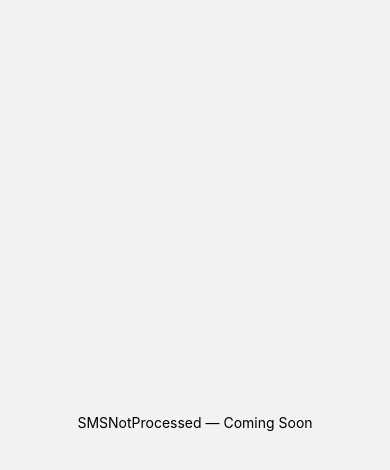
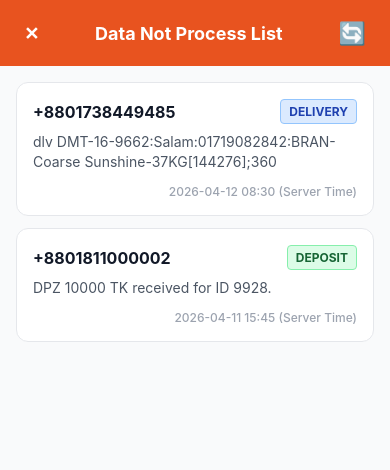
Before and after one commit to maksudrony/HelloSunshine-Demand-SMS, a React Native app: screen /SMSNotProcessed in a window 390 px wide. Shown: the top 470 px of the page. Built offline with nearby package versions, Linux system fonts and the light colour scheme.

Commit message:
created SMS Not Processed Screen

```diff
--- /dev/null
+++ b/src/components/SMSCard.tsx
@@ -0,0 +1,78 @@
+import React from 'react';
+import { View, Text, StyleSheet } from 'react-native';
+import { SMSMessage, SMSType } from '../types/index';
+
+interface SMSCardProps {
+  item: SMSMessage;
+  // Optional prop so the second screen can add "(Server Time)"
+  timestampSuffix?: string;
+}
+
+const SMSCard: React.FC<SMSCardProps> = ({ item, timestampSuffix = '' }) => {
+  const getTypeStyles = (type: SMSType) => {
+    switch (type) {
+      case 'Deposit': return [styles.badgeContainer, styles.badgeDeposit];
+      case 'Delivery': return [styles.badgeContainer, styles.badgeDelivery];
+      case 'Invalid': return [styles.badgeContainer, styles.badgeInvalid];
+      default: return [styles.badgeContainer, styles.badgeDefault];
+    }
+  };
+
+  const getTypeColor = (type: SMSType) => {
+    switch (type) {
+      case 'Deposit': return '#166534';
+      case 'Delivery': return '#1e40af';
+      case 'Invalid': return '#991b1b';
+      default: return '#374151';
+    }
+  };
+
+  return (
+    <View style={styles.card}>
+      <View style={styles.cardHeader}>
+        <Text style={styles.senderText}>{item.sender}</Text>
+        <View style={getTypeStyles(item.type)}>
+          <Text style={[styles.badgeText, { color: getTypeColor(item.type) }]}>
+            {item.type.toUpperCase()}
+          </Text>
+        </View>
+      </View>
+
+      <Text style={styles.bodyText} numberOfLines={2}>
+        {item.body}
+      </Text>
+
+      <View style={styles.cardFooter}>
+        <Text style={styles.timestampText}>
+          {item.timestamp}{timestampSuffix}
+        </Text>
+      </View>
+    </View>
+  );
+};
+
+const styles = StyleSheet.create({
+  card: {
+    backgroundColor: '#ffffff',
+    borderRadius: 12,
+    padding: 16,
+    marginBottom: 12,
+    marginHorizontal: 16,
+    borderWidth: 1,
+    borderColor: '#e5e7eb',
+    elevation: 1,
+  },
+  cardHeader: { flexDirection: 'row', justifyContent: 'space-between', alignItems: 'center', marginBottom: 8 },
+  senderText: { color: '#111827', fontWeight: 'bold', fontSize: 16 },
+  badgeContainer: { paddingHorizontal: 8, paddingVertical: 4, borderRadius: 4, borderWidth: 1 },
+  badgeDeposit: { backgroundColor: '#dcfce7', borderColor: '#86efac' },
+  badgeDelivery: { backgroundColor: '#dbeafe', borderColor: '#93c5fd' },
+  badgeInvalid: { backgroundColor: '#fee2e2', borderColor: '#fca5a5' },
+  badgeDefault: { backgroundColor: '#f3f4f6', borderColor: '#d1d5db' },
+  badgeText: { fontSize: 12, fontWeight: 'bold' },
+  bodyText: { color: '#4b5563', fontSize: 14, marginBottom: 12, lineHeight: 20 },
+  cardFooter: { flexDirection: 'row', justifyContent: 'flex-end' },
+  timestampText: { color: '#9ca3af', fontSize: 12, fontWeight: '500' },
+});
+
+export default SMSCard;
--- a/src/navigation/AppNavigator.tsx
+++ b/src/navigation/AppNavigator.tsx
@@ -4,6 +4,7 @@ import {createNativeStackNavigator} from '@react-navigation/native-stack';
 import {RootStackParamList} from '../types/index';
 import SMSNotSyncedScreen from '@screens/SMSNotSyncedScreen';
 import DashboardScreen from '@screens/DashboardScreen';
+import SMSNotProcessedScreen from '@screens/SMSNotProcessedScreen';
 
 // Placeholder screens (will build these next)
 import {View, Text, StyleSheet} from 'react-native';
@@ -31,7 +32,7 @@ const AppNavigator: React.FC = () => {
         screenOptions={{headerShown: false}}>
         <Stack.Screen name="Dashboard" component={DashboardScreen} />
         <Stack.Screen name="SMSNotSynced" component={SMSNotSyncedScreen} />
-        <Stack.Screen name="SMSNotProcessed" component={PlaceholderScreen} />
+        <Stack.Screen name="SMSNotProcessed" component={SMSNotProcessedScreen} />
         <Stack.Screen name="SMSReport" component={PlaceholderScreen} />
       </Stack.Navigator>
     </NavigationContainer>
--- /dev/null
+++ b/src/screens/SMSNotProcessedScreen.tsx
@@ -0,0 +1,93 @@
+import React, { useState, useEffect } from 'react';
+import { View, Text, FlatList, TouchableOpacity, Alert, ActivityIndicator, StyleSheet } from 'react-native';
+import { SafeAreaView } from 'react-native-safe-area-context';
+import { NativeStackNavigationProp } from '@react-navigation/native-stack';
+import { RootStackParamList, SMSMessage } from '../types/index';
+import SMSCard from '@components/SMSCard';
+
+type NavigationProp = NativeStackNavigationProp<RootStackParamList, 'SMSNotProcessed'>;
+
+interface Props { navigation: NavigationProp; }
+
+const SMSNotProcessedScreen: React.FC<Props> = ({ navigation }) => {
+  const [pendingList, setPendingList] = useState<SMSMessage[]>([]);
+  const [isFetching, setIsFetching] = useState(true);
+  const [isProcessing, setIsProcessing] = useState(false);
+
+  useEffect(() => { fetchPendingData(); }, []);
+
+  const fetchPendingData = () => {
+    setIsFetching(true);
+    setTimeout(() => {
+      const mockDbData: SMSMessage[] = [
+        { id: 'DB_101', sender: '+8801738449485', body: 'dlv DMT-16-9662:Salam:01719082842:BRAN-Coarse Sunshine-37KG[144276];360', timestamp: '2026-04-12 08:30', type: 'Delivery' },
+        { id: 'DB_102', sender: '+8801811000002', body: 'DPZ 10000 TK received for ID 9928.', timestamp: '2026-04-11 15:45', type: 'Deposit' },
+      ];
+      setPendingList(mockDbData);
+      setIsFetching(false);
+    }, 1000);
+  };
+
+  const handleProcessAction = () => {
+    if (pendingList.length === 0) return Alert.alert('Info', 'No pending data to process.');
+    setIsProcessing(true);
+    setTimeout(() => {
+      setIsProcessing(false);
+      Alert.alert('Success', 'Processing completed via Stored Procedure.');
+      fetchPendingData();
+    }, 2000);
+  };
+
+  return (
+    <SafeAreaView style={styles.container} edges={['top']}>
+      <View style={styles.header}>
+        <TouchableOpacity onPress={() => navigation.goBack()} style={styles.iconButton}>
+          <Text style={styles.iconText}>✕</Text>
+        </TouchableOpacity>
+        <Text style={styles.headerTitle}>Data Not Process List</Text>
+        <TouchableOpacity onPress={handleProcessAction} disabled={isProcessing || isFetching} style={styles.iconButton}>
+          {isProcessing ? <ActivityIndicator color="#ffffff" size="small" /> : <Text style={styles.iconTextRefresh}>🔄</Text>}
+        </TouchableOpacity>
+      </View>
+
+      <View style={styles.listContainer}>
+        {isFetching ? (
+          <View style={styles.centerContainer}>
+            <ActivityIndicator color="#E8531F" size="large" />
+            <Text style={styles.loadingText}>Fetching pending data...</Text>
+          </View>
+        ) : (
+          <FlatList
+            data={pendingList}
+            keyExtractor={(item) => item.id}
+            renderItem={({ item }) => <SMSCard item={item} timestampSuffix=" (Server Time)" />}
+            contentContainerStyle={styles.listContent}
+            ListEmptyComponent={
+              <View style={styles.centerContainer}>
+                <Text style={styles.emptyIcon}>✅</Text>
+                <Text style={styles.emptyText}>All records are fully processed!</Text>
+              </View>
+            }
+          />
+        )}
+      </View>
+    </SafeAreaView>
+  );
+};
+
+const styles = StyleSheet.create({
+  container: { flex: 1, backgroundColor: '#f9fafb' },
+  header: { backgroundColor: '#E8531F', flexDirection: 'row', alignItems: 'center', justifyContent: 'space-between', paddingHorizontal: 16, paddingVertical: 12, elevation: 4 },
+  iconButton: { padding: 8 },
+  iconText: { color: '#ffffff', fontWeight: 'bold', fontSize: 18 },
+  headerTitle: { color: '#ffffff', fontSize: 18, fontWeight: 'bold', flex: 1, textAlign: 'center' },
+  iconTextRefresh: { color: '#ffffff', fontSize: 22 },
+  listContainer: { flex: 1, paddingTop: 16 },
+  listContent: { paddingBottom: 20 },
+  centerContainer: { flex: 1, justifyContent: 'center', alignItems: 'center', marginTop: 80 },
+  emptyIcon: { fontSize: 60, marginBottom: 16 },
+  emptyText: { color: '#6b7280', fontSize: 16, fontWeight: '500' },
+  loadingText: { color: '#6b7280', fontSize: 14, marginTop: 12 },
+});
+
+export default SMSNotProcessedScreen;
--- a/src/screens/SMSNotSyncedScreen.tsx
+++ b/src/screens/SMSNotSyncedScreen.tsx
@@ -1,23 +1,20 @@
 import React, { useState, useEffect } from 'react';
-import { View,Text,FlatList,TouchableOpacity,Alert,ActivityIndicator,StyleSheet, } from 'react-native';
+import { View, Text, FlatList, TouchableOpacity, Alert, ActivityIndicator, StyleSheet } from 'react-native';
 import { SafeAreaView } from 'react-native-safe-area-context';
 import { NativeStackNavigationProp } from '@react-navigation/native-stack';
-import { RootStackParamList, SMSMessage, SMSType } from '../types/index';
+import { RootStackParamList, SMSMessage } from '../types/index';
 import { determineSmsType } from '@utils/smsLogic';
+import SMSCard from '@components/SMSCard';
 
 type NavigationProp = NativeStackNavigationProp<RootStackParamList, 'SMSNotSynced'>;
 
-interface Props {
-  navigation: NavigationProp;
-}
+interface Props { navigation: NavigationProp; }
 
 const SMSNotSyncedScreen: React.FC<Props> = ({ navigation }) => {
   const [smsList, setSmsList] = useState<SMSMessage[]>([]);
   const [isProcessing, setIsProcessing] = useState(false);
 
-  useEffect(() => {
-    loadUnsyncedSMS();
-  }, []);
+  useEffect(() => { loadUnsyncedSMS(); }, []);
 
   const loadUnsyncedSMS = () => {
     const rawDeviceSms = [
@@ -25,71 +22,17 @@ const SMSNotSyncedScreen: React.FC<Props> = ({ navigation }) => {
       { id: '2', sender: '+8801711000001', body: 'DPZ 5000 TK received successfully.', timestamp: '2026-04-06 11:30' },
       { id: '3', sender: '+8801911000003', body: 'Hello bhai, kemon asen?', timestamp: '2026-04-06 10:00' },
     ];
-
-    const processedList: SMSMessage[] = rawDeviceSms.map(sms => ({
-      ...sms,
-      type: determineSmsType(sms.body)
-    }));
-
-    setSmsList(processedList);
+    setSmsList(rawDeviceSms.map(sms => ({ ...sms, type: determineSmsType(sms.body) })));
   };
 
   const handleBulkProcess = () => {
-    if (smsList.length === 0) {
-      Alert.alert('Info', 'No SMS to process.');
-      return;
-    }
-
+    if (smsList.length === 0) return Alert.alert('Info', 'No SMS to process.');
     setIsProcessing(true);
-
     setTimeout(() => {
       setIsProcessing(false);
-      Alert.alert(
-        'Sync Complete',
-        `${smsList.length} SMS sent to .NET Backend.\nOracle DB ADDRESS2 validation will be applied on the server.`,
-        [{ text: 'OK', onPress: () => setSmsList([]) }]
-      );
+      Alert.alert('Sync Complete', `${smsList.length} SMS sent to backend.`, [{ text: 'OK', onPress: () => setSmsList([]) }]);
     }, 1500);
   };
-
-  const getTypeStyles = (type: SMSType) => {
-    switch (type) {
-      case 'Deposit': return [styles.badgeContainer, styles.badgeDeposit];
-      case 'Delivery': return [styles.badgeContainer, styles.badgeDelivery];
-      case 'Invalid': return [styles.badgeContainer, styles.badgeInvalid];
-      default: return [styles.badgeContainer, styles.badgeDefault];
-    }
-  };
-
-  const getTypeColor = (type: SMSType) => {
-    switch (type) {
-      case 'Deposit': return '#166534';
-      case 'Delivery': return '#1e40af';
-      case 'Invalid': return '#991b1b';
-      default: return '#374151';
-    }
-  };
-
-  const renderSMSCard = ({ item }: { item: SMSMessage }) => (
-    <View style={styles.card}>
-      <View style={styles.cardHeader}>
-        <Text style={styles.senderText}>{item.sender}</Text>
-        <View style={getTypeStyles(item.type)}>
-          <Text style={[styles.badgeText, { color: getTypeColor(item.type) }]}>
-            {item.type.toUpperCase()}
-          </Text>
-        </View>
-      </View>
-
-      <Text style={styles.bodyText} numberOfLines={2}>
-        {item.body}
-      </Text>
-
-      <View style={styles.cardFooter}>
-        <Text style={styles.timestampText}>{item.timestamp}</Text>
-      </View>
-    </View>
-  );
 
   return (
     <SafeAreaView style={styles.container} edges={['top']}>
@@ -97,15 +40,9 @@ const SMSNotSyncedScreen: React.FC<Props> = ({ navigation }) => {
         <TouchableOpacity onPress={() => navigation.goBack()} style={styles.iconButton}>
           <Text style={styles.iconText}>✕</Text>
         </TouchableOpacity>
-
         <Text style={styles.headerTitle}>SMS Not Syn To DB</Text>
-
         <TouchableOpacity onPress={handleBulkProcess} disabled={isProcessing} style={styles.iconButton}>
-          {isProcessing ? (
-            <ActivityIndicator color="#ffffff" size="small" />
-          ) : (
-            <Text style={styles.iconTextRefresh}>🔄</Text>
-          )}
+          {isProcessing ? <ActivityIndicator color="#ffffff" size="small" /> : <Text style={styles.iconTextRefresh}>🔄</Text>}
         </TouchableOpacity>
       </View>
 
@@ -113,7 +50,7 @@ const SMSNotSyncedScreen: React.FC<Props> = ({ navigation }) => {
         <FlatList
           data={smsList}
           keyExtractor={(item) => item.id}
-          renderItem={renderSMSCard}
+          renderItem={({ item }) => <SMSCard item={item} />}
           contentContainerStyle={styles.listContent}
           ListEmptyComponent={
             <View style={styles.emptyContainer}>
@@ -129,42 +66,13 @@ const SMSNotSyncedScreen: React.FC<Props> = ({ navigation }) => {
 
 const styles = StyleSheet.create({
   container: { flex: 1, backgroundColor: '#f9fafb' },
-  header: {
-    backgroundColor: '#E8531F',
-    flexDirection: 'row',
-    alignItems: 'center',
-    justifyContent: 'space-between',
-    paddingHorizontal: 16,
-    paddingVertical: 12,
-    elevation: 4,
-  },
+  header: { backgroundColor: '#E8531F', flexDirection: 'row', alignItems: 'center', justifyContent: 'space-between', paddingHorizontal: 16, paddingVertical: 12, elevation: 4 },
   iconButton: { padding: 8 },
   iconText: { color: '#ffffff', fontWeight: 'bold', fontSize: 18 },
   headerTitle: { color: '#ffffff', fontSize: 18, fontWeight: 'bold', flex: 1, textAlign: 'center' },
   iconTextRefresh: { color: '#ffffff', fontSize: 22 },
   listContainer: { flex: 1, paddingTop: 16 },
   listContent: { paddingBottom: 20 },
-  card: {
-    backgroundColor: '#ffffff',
-    borderRadius: 12,
-    padding: 16,
-    marginBottom: 12,
-    marginHorizontal: 16,
-    borderWidth: 1,
-    borderColor: '#e5e7eb',
-    elevation: 1,
-  },
-  cardHeader: { flexDirection: 'row', justifyContent: 'space-between', alignItems: 'center', marginBottom: 8 },
-  senderText: { color: '#111827', fontWeight: 'bold', fontSize: 16 },
-  badgeContainer: { paddingHorizontal: 8, paddingVertical: 4, borderRadius: 4, borderWidth: 1 },
-  badgeDeposit: { backgroundColor: '#dcfce7', borderColor: '#86efac' },
-  badgeDelivery: { backgroundColor: '#dbeafe', borderColor: '#93c5fd' },
-  badgeInvalid: { backgroundColor: '#fee2e2', borderColor: '#fca5a5' },
-  badgeDefault: { backgroundColor: '#f3f4f6', borderColor: '#d1d5db' },
-  badgeText: { fontSize: 12, fontWeight: 'bold' },
-  bodyText: { color: '#4b5563', fontSize: 14, marginBottom: 12, lineHeight: 20 },
-  cardFooter: { flexDirection: 'row', justifyContent: 'flex-end' },
-  timestampText: { color: '#9ca3af', fontSize: 12, fontWeight: '500' },
   emptyContainer: { flex: 1, justifyContent: 'center', alignItems: 'center', marginTop: 80 },
   emptyIcon: { fontSize: 60, marginBottom: 16 },
   emptyText: { color: '#6b7280', fontSize: 16, fontWeight: '500' },
```
